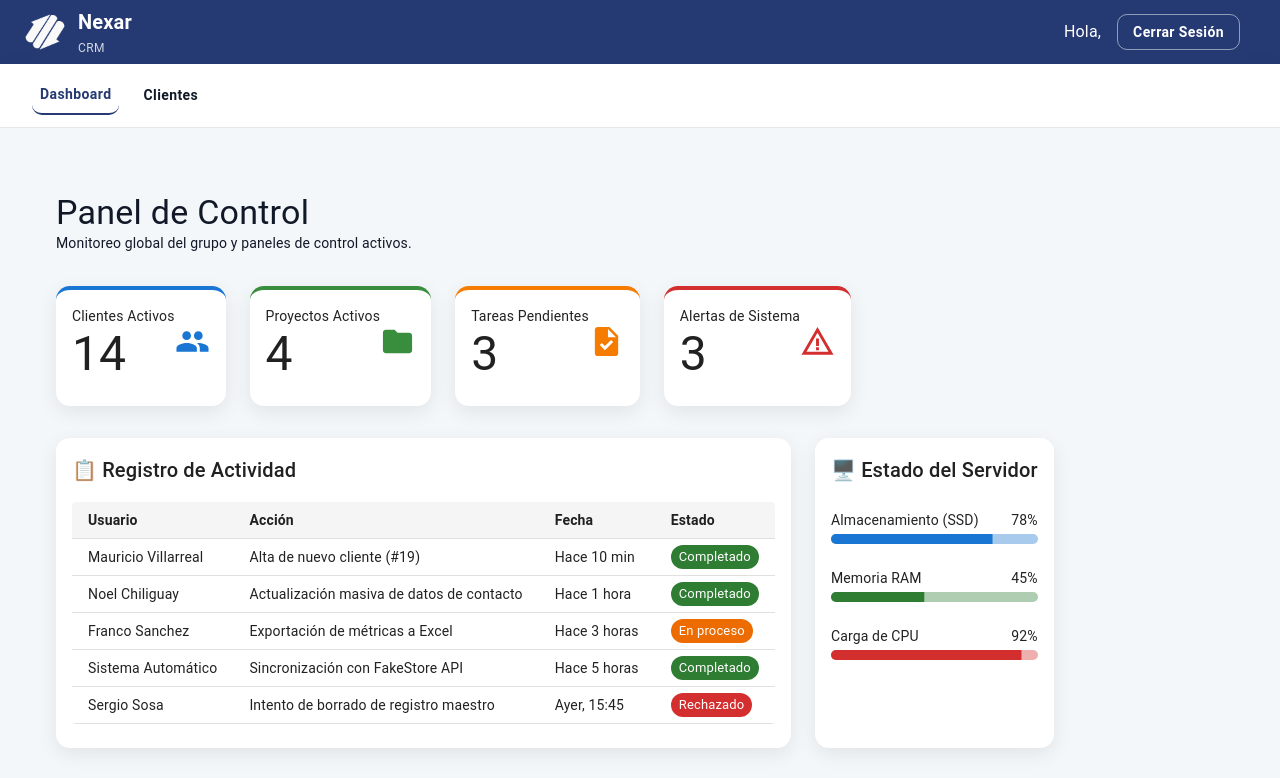
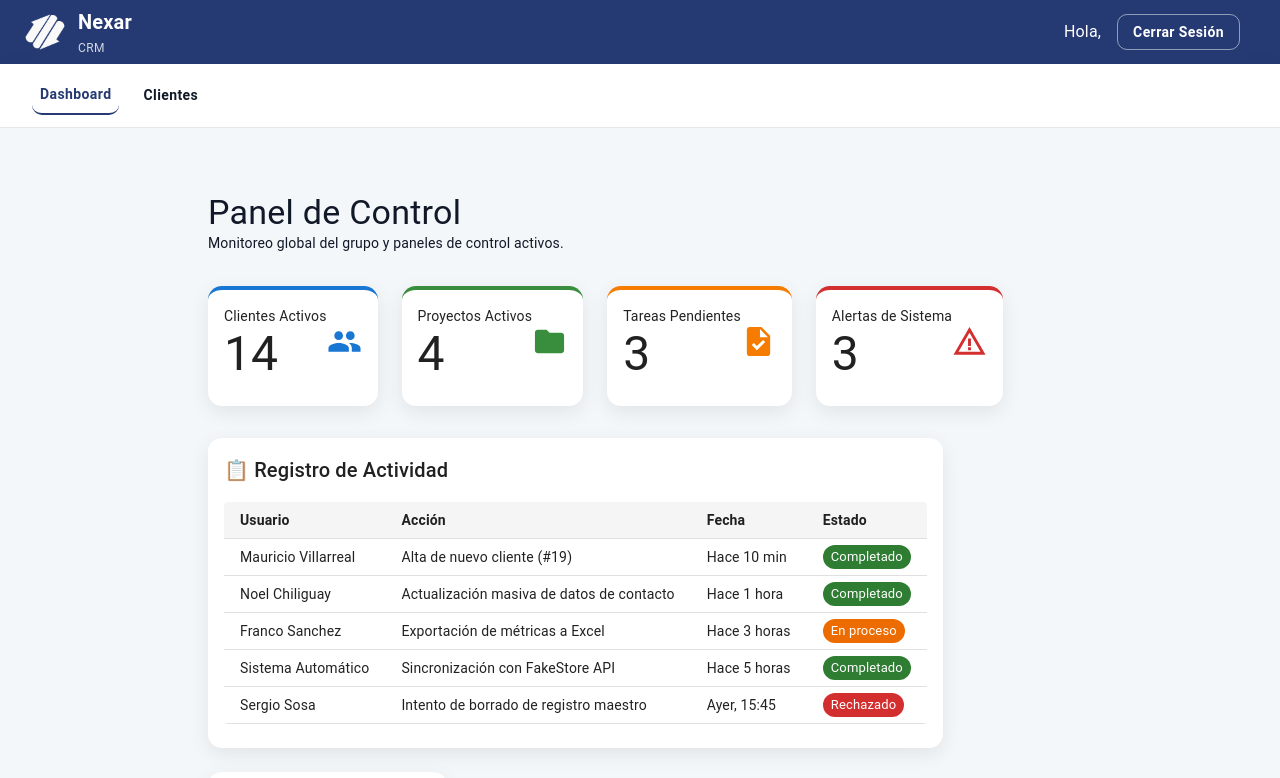
Before and after one commit to sofiver2023/pv_tp_integrador_grupo4, a React (Vite) app: page /dashboard in a window 1280 px wide. Shown: the top 778 px of the page. Built offline with nearby package versions, Linux system fonts and the light colour scheme; sample sign-in values are in the browser's storage.

Commit message:
centrado de cards, centrado de dashboard, formulario mas ancho y eliminado vista de usuario y contraseña de ficha

```diff
--- a/src/components/common/AltaClienteForm.jsx
+++ b/src/components/common/AltaClienteForm.jsx
@@ -69,7 +69,8 @@ function AltaClienteForm({ onClienteCreado, onCancelar }) {
   };
 
   return (
-    <Box sx={{ padding: 3, minWidth: 320 }}>
+    <Box sx={{ padding: 3, margin: "0 auto", minWidth: 320, width: "100%", width: { xs: "100%", md: 600 } }}>
+
       <Typography variant="h6" gutterBottom>
         Alta de Cliente
       </Typography>
--- a/src/views/Dashboard.jsx
+++ b/src/views/Dashboard.jsx
@@ -40,7 +40,7 @@ const metricas = [
 
 const Dashboard = () => {
   return (
-    <Box sx={{ display: 'flex', flexDirection: 'column', minHeight: '100vh' }}>
+    <Box sx={{ margin: "0 auto", width: "75%", maxWidth: { xs: "100%", md: 1200 }, display: "flex", flexDirection: "column" }}>
 
       <Container maxWidth="xl" sx={{ flex: 1, py: 4 }}>
         {/* Título */}
--- a/src/views/DetalleCliente.jsx
+++ b/src/views/DetalleCliente.jsx
@@ -113,7 +113,7 @@ function DetalleCliente() {
 
                     <Divider sx={{ my: 2 }} />
 
-                    <Typography variant="subtitle1" fontWeight="bold">
+                    {/* <Typography variant="subtitle1" fontWeight="bold">
                         Credenciales de Acceso
                     </Typography>
                     <Typography>
@@ -121,7 +121,7 @@ function DetalleCliente() {
                     </Typography>
                     <Typography>
                         <strong>Contraseña:</strong> {cliente.password}
-                    </Typography>
+                    </Typography>*/}
 
                     <Box sx={{ mt: 3, display: "flex", justifyContent: "center", gap: 2 }}>
                         <Button variant="contained" onClick={() => navigate("/clientes")}>
--- a/src/views/ListaClientes.jsx
+++ b/src/views/ListaClientes.jsx
@@ -135,7 +135,8 @@ function ListaClientes() {
         )}
 
         {!cargando && !error && (
-          <Grid container spacing={3} justifyContent="center">
+          <Box sx={{ margin: "0 auto", width: "85%", }}>
+            <Grid container spacing={3} justifyContent="flex-start">
               {clientesFiltrados.map((cliente) => (
                 <Grid item xs={12} sm={6} md={4} key={cliente.id}>
                   <Card
@@ -196,6 +197,7 @@ function ListaClientes() {
                 </Grid>
               ))}
             </Grid>
+          </Box>
         )}
 
         {clientesFiltrados.length === 0 && !cargando && !error && (
```
Lines whose indentation alone changed are shown as unchanged.
